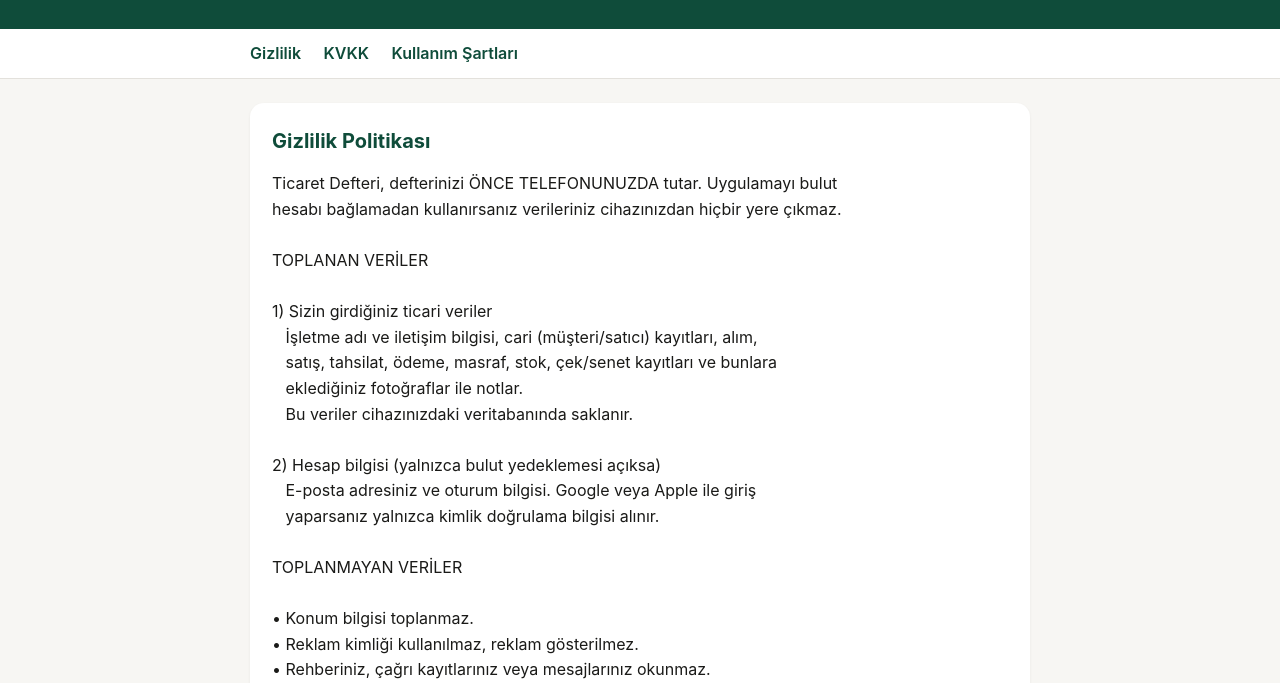
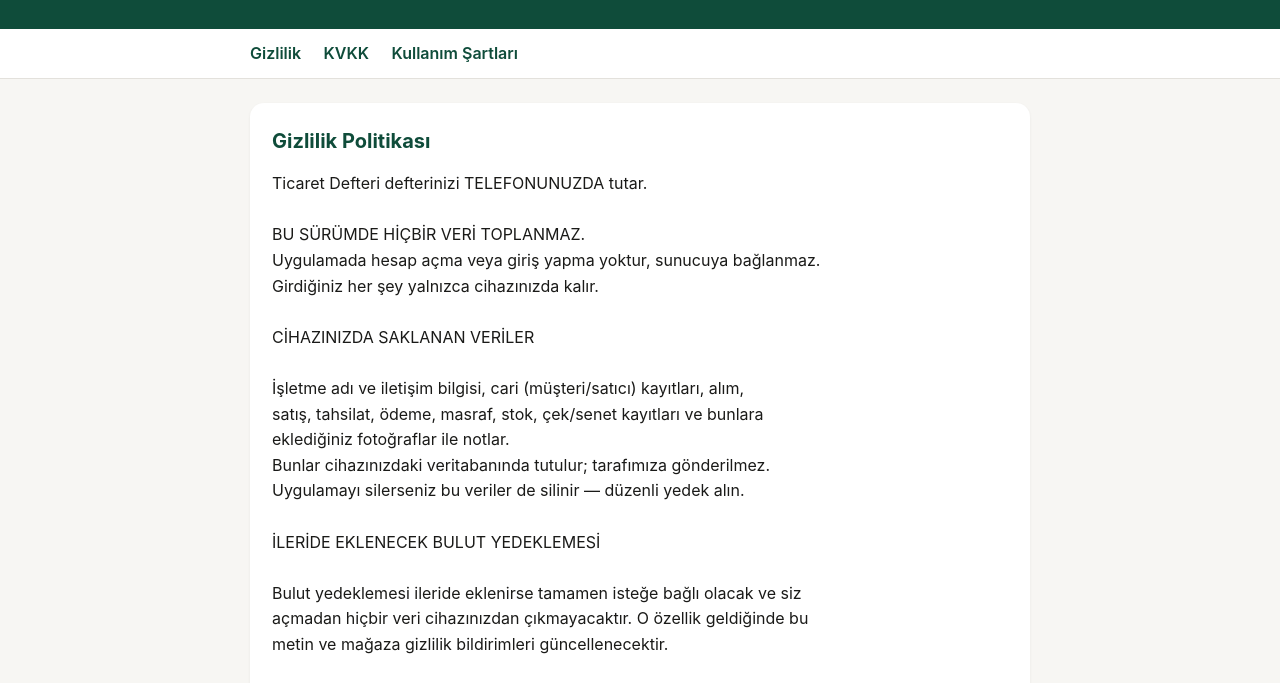
Before and after one commit to yahyakk0744/ticaret-defteri-gizlilik, a plain HTML site: page index.html in a window 1280 px wide. Shown: the part 107-790 px from the top of the page. Drawn offline with Linux system fonts and the light colour scheme.

Commit message:
Gizlilik metni gerçek duruma hizalandı: bu sürümde hiçbir veri toplanmıyor
Uygulamada giriş/hesap ekranı yok ve derlemeye Supabase anahtarı girmiyor,
dolayısıyla bulut senkronu hiç çalışmıyor. Metin 'Google veya Apple ile
giriş' ve 'bulut yedeklemesi açıksa e-posta toplanır' diyordu — olmayan
özellikleri anlatıyordu. Mağaza gizlilik formlarıyla tutarsızlık Apple ve
Play incelemesinde sorun çıkarır.

```diff
--- a/index.html
+++ b/index.html
@@ -43,20 +43,25 @@
 
   <section id="gizlilik">
     <h2>Gizlilik Politikası</h2>
-    <pre>Ticaret Defteri, defterinizi ÖNCE TELEFONUNUZDA tutar. Uygulamayı bulut
-hesabı bağlamadan kullanırsanız verileriniz cihazınızdan hiçbir yere çıkmaz.
+    <pre>Ticaret Defteri defterinizi TELEFONUNUZDA tutar.
 
-TOPLANAN VERİLER
+BU SÜRÜMDE HİÇBİR VERİ TOPLANMAZ.
+Uygulamada hesap açma veya giriş yapma yoktur, sunucuya bağlanmaz.
+Girdiğiniz her şey yalnızca cihazınızda kalır.
 
-1) Sizin girdiğiniz ticari veriler
-   İşletme adı ve iletişim bilgisi, cari (müşteri/satıcı) kayıtları, alım,
-   satış, tahsilat, ödeme, masraf, stok, çek/senet kayıtları ve bunlara
-   eklediğiniz fotoğraflar ile notlar.
-   Bu veriler cihazınızdaki veritabanında saklanır.
+CİHAZINIZDA SAKLANAN VERİLER
 
-2) Hesap bilgisi (yalnızca bulut yedeklemesi açıksa)
-   E-posta adresiniz ve oturum bilgisi. Google veya Apple ile giriş
-   yaparsanız yalnızca kimlik doğrulama bilgisi alınır.
+İşletme adı ve iletişim bilgisi, cari (müşteri/satıcı) kayıtları, alım,
+satış, tahsilat, ödeme, masraf, stok, çek/senet kayıtları ve bunlara
+eklediğiniz fotoğraflar ile notlar.
+Bunlar cihazınızdaki veritabanında tutulur; tarafımıza gönderilmez.
+Uygulamayı silerseniz bu veriler de silinir — düzenli yedek alın.
+
+İLERİDE EKLENECEK BULUT YEDEKLEMESİ
+
+Bulut yedeklemesi ileride eklenirse tamamen isteğe bağlı olacak ve siz
+açmadan hiçbir veri cihazınızdan çıkmayacaktır. O özellik geldiğinde bu
+metin ve mağaza gizlilik bildirimleri güncellenecektir.
 
 TOPLANMAYAN VERİLER
 
@@ -66,10 +71,10 @@ TOPLANMAYAN VERİLER
 • Kullanım analitiği veya takip aracı (SDK) bulunmaz.
 • Verileriniz üçüncü taraflara satılmaz, pazarlama amacıyla paylaşılmaz.
 
-KAMERA VE GALERİ
-Kamera ve galeri izni yalnızca siz bir kayda fotoğraf eklemek istediğinizde
-kullanılır. Fotoğraflar cihazınızda saklanır; bulut yedeklemesi açıksa
-hesabınıza özel, başkalarının erişemediği alana yüklenir.
+KAMERA
+Kamera izni yalnızca siz bir kayda fiş fotoğrafı eklemek istediğinizde
+istenir. Çektiğiniz fotoğraflar cihazınızda saklanır, hiçbir yere
+gönderilmez. Uygulama galerinizi okumaz ve galerinize kayıt yapmaz.
 
 PARMAK İZİ / FACE ID
 Biyometrik verileriniz uygulamaya AKTARILMAZ. Doğrulama tamamen işletim
@@ -125,7 +130,9 @@ ederseniz bu verilerin yedeklenmesi.
 HUKUKİ SEBEP
 • Sözleşmenin kurulması ve ifası (m.5/2-c): uygulamanın çalışması için gerekli.
 • Meşru menfaat (m.5/2-f): defter kayıtlarının bütünlüğü ve güvenliği.
-• Açık rıza (m.5/1): bulut yedeklemesi ve buna bağlı yurt dışına aktarım.
+
+Bu sürümde veriler cihazdan çıkmadığı için yurt dışına aktarım yoktur.
+Bulut yedeklemesi ileride eklenirse açık rızanız (m.5/1) alınacaktır.
 
 ÖNEMLİ — DEFTERE KAYDETTİĞİNİZ ÜÇÜNCÜ KİŞİLER
 Müşteri ve satıcılarınızın bilgilerini uygulamaya siz girersiniz. Bu kişiler
```
